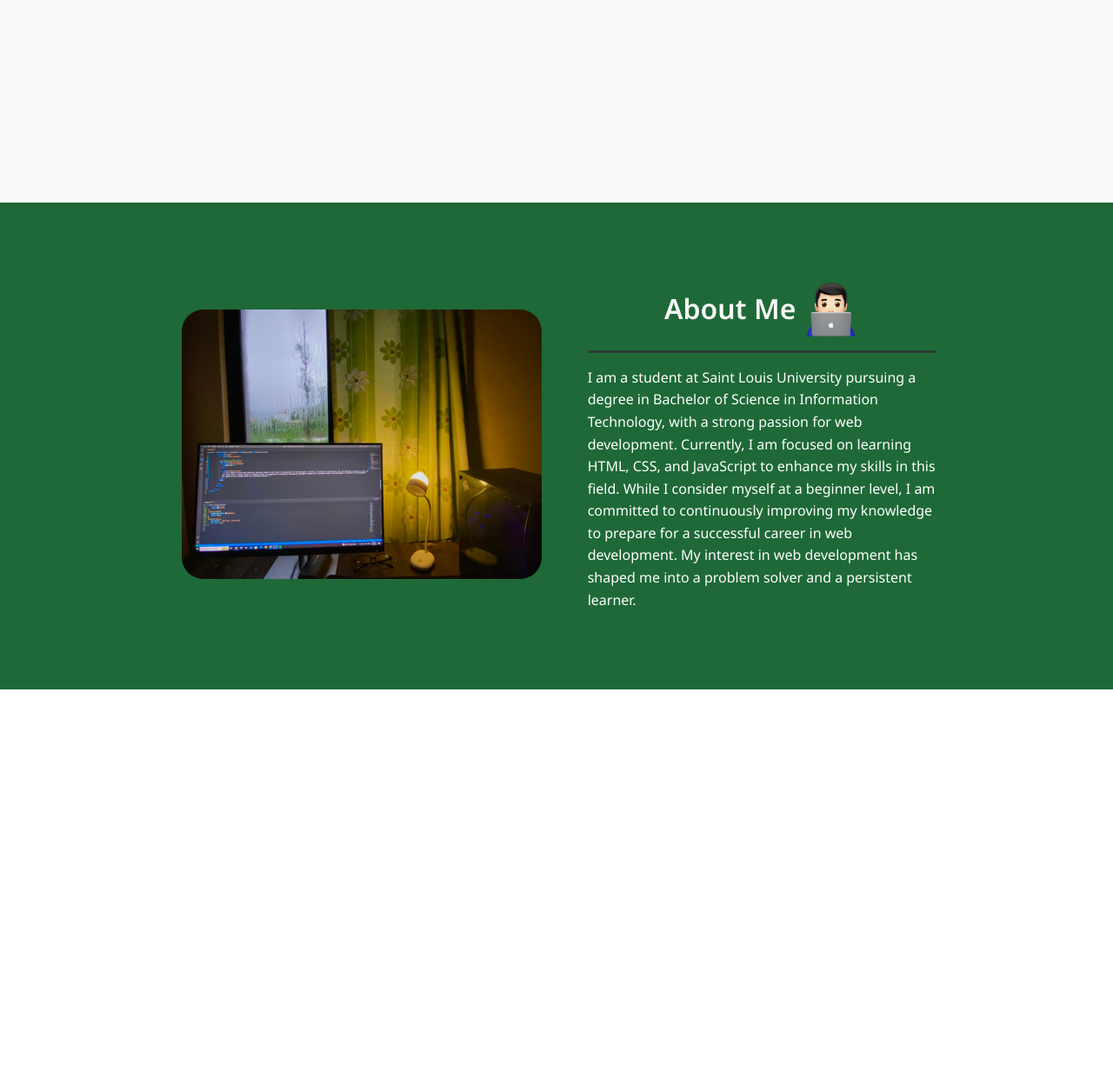
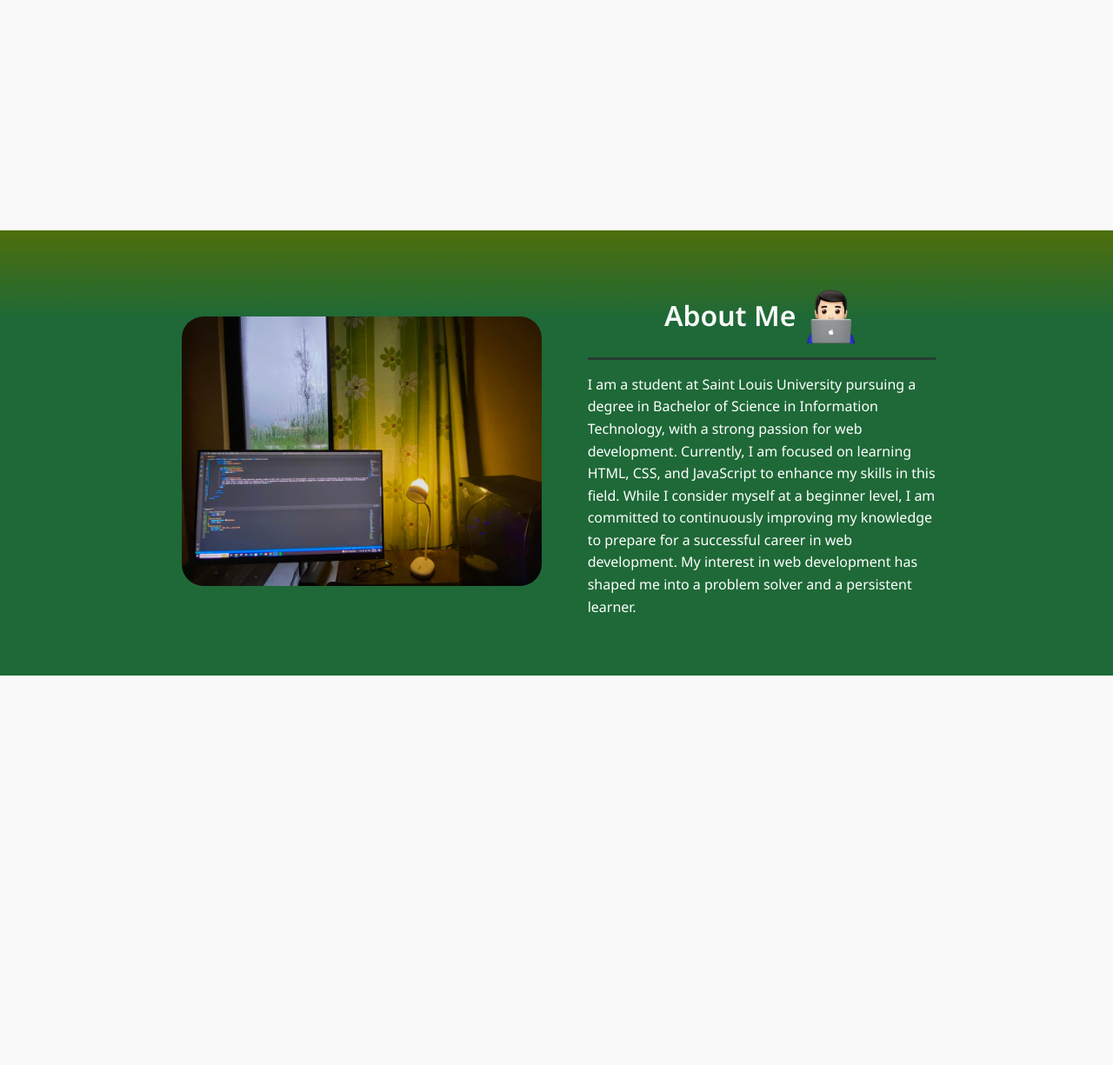
Before and after one commit to gabriel-bagtown/MyWebsite, a plain HTML site: page index.html in a window 1280 px wide. Shown: the part 567-1792 px from the top of the page at 87% size. Before the commit the page ends 1360 px from the top, so only its background shows below. Drawn offline with Linux system fonts and the light colour scheme.

Commit message:
projects

```diff
--- a/css/style.css
+++ b/css/style.css
@@ -1,10 +1,12 @@
 * {
     margin: 0;
     box-sizing: border-box;
+
 }
 html {
     scroll-behavior: smooth;
     font-size: 16px;
+    background-color: #f9f9f9;
 }
 
 /* Nav */
@@ -51,7 +53,7 @@ nav {
 /* Home */
 #home{
     background-color: #f9f9f9;
-    height: 100vh;
+    min-height: 100vh;
     width: 100%;
 }
 .home-container{
@@ -79,7 +81,7 @@ nav {
     top: -6rem;
 }
 h1{
-    color: #1e6937;
+    color: #4e6e0c;
     font-weight: 800;
     font-size: 4.1rem;
 }
@@ -133,17 +135,19 @@ h1{
 /* End of Home */
 
 /* About  */
+
 .about-container{
-    background-color: #1e6937;
-    height: 70vh;
+    background-image: linear-gradient(#4e6e0c, #1e6937 20%);
+    min-height: 64vh;
     display: flex;
     flex-direction: row;
     justify-content: center;
     align-items: center;
     flex-wrap: wrap;
     gap: 3rem;
+    position: relative;
+    top: 2rem;
 }
-
 .about-me-content{
     display: flex;
     flex-direction: column;
@@ -180,5 +184,13 @@ h1{
 #pc-picture{
     height: 25vw;
     border-radius: 30px;
-    border: 5px solid #1e6937;;
+    border: 5px solid #00000000;;
 }
+/* End of About */
+
+/* Projects */
+.projects-container{
+    background-color: #f9f9f9;
+    min-height: 60vh;
+}
+/* End of Projects */
--- a/index.html
+++ b/index.html
@@ -34,6 +34,7 @@
             </div>
           </nav>
         </section>
+        <!-- End of Nav -->
 
         <section id="home">
           <div class="home-container">
@@ -72,8 +73,9 @@
 
           </div>
         </section>
+        <!-- End of Home -->
 
-        <!-- <a id="about-section"></a> -->
+        <a id="about-section"></a>
         <section id="about">
           <div  class="about-container">
 
@@ -97,5 +99,8 @@
           </div>
         </section>
 
+        <section id="projects">
+          <div class="projects-container"></div>
+        </section>
       </body>
 </html>
```
